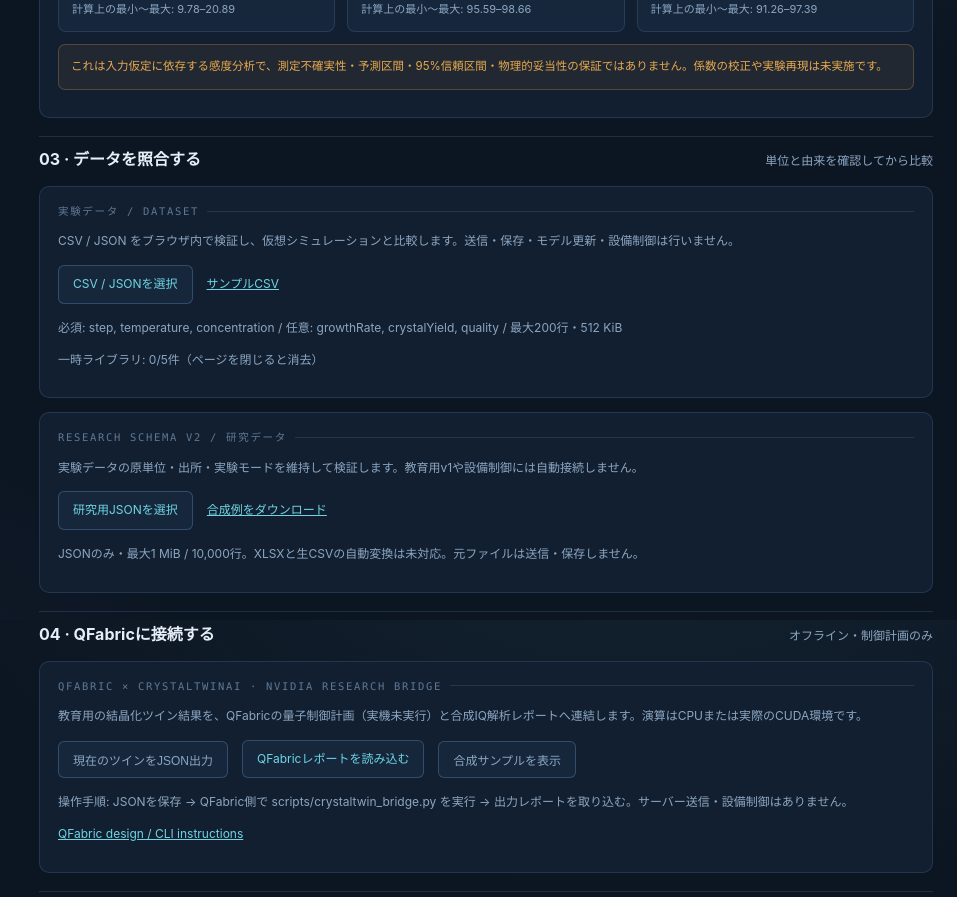
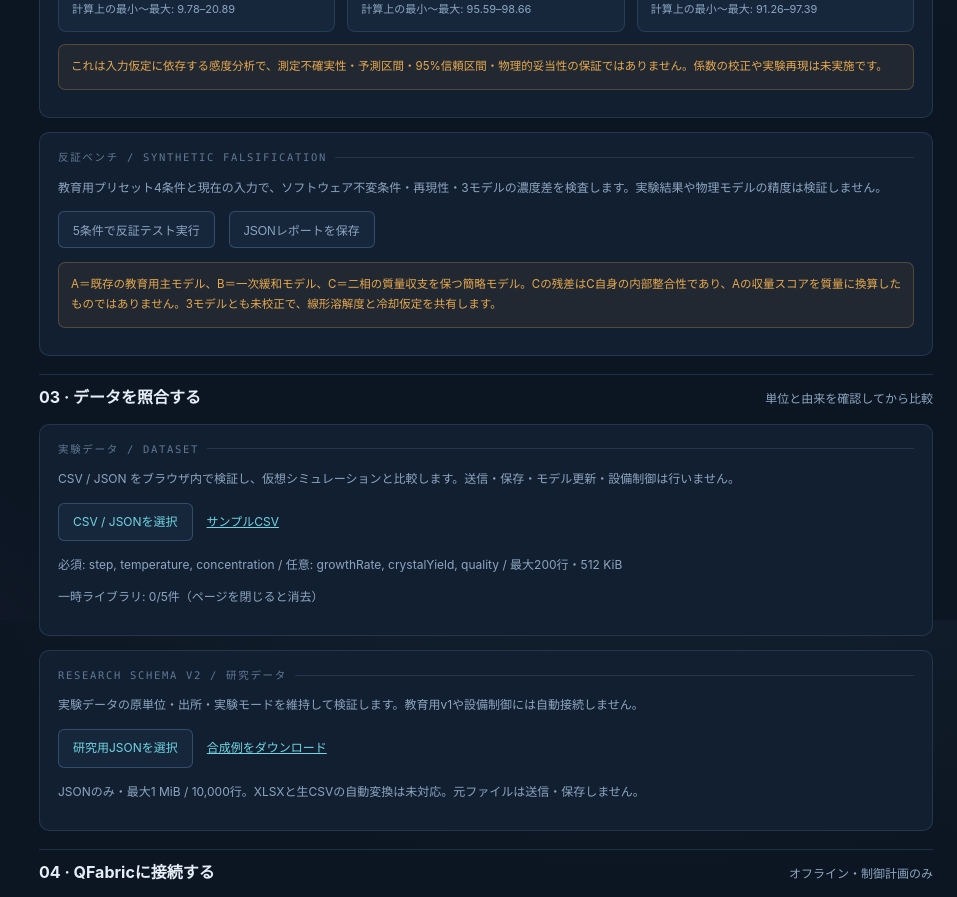
Before and after one commit to Takzin1/crystaltwinai, a Next.js app: page / in a window 1280 px wide. Shown: the part 1780-2677 px from the top of the page, without its empty margins (323-1280 px from the left). Built offline with nearby package versions, Linux system fonts and the light colour scheme.

Commit message:
feat: expose software falsification bench in verification workspace

```diff
--- a/src/app/page.tsx
+++ b/src/app/page.tsx
@@ -23,6 +23,7 @@ import QFabricBridgePanel from "@/components/QFabricBridgePanel";
 import QuantumTheoryEvidencePanel from "@/components/QuantumTheoryEvidencePanel";
 import BaselineComparisonPanel from "@/components/BaselineComparisonPanel";
 import VerificationLabPanel from "@/components/VerificationLabPanel";
+import FalsificationBenchPanel from "@/components/FalsificationBenchPanel";
 
 export default function Home() {
   const [lang, setLang] = useState<LanguageCode>("ja");
@@ -128,6 +129,7 @@ export default function Home() {
               <p>{lang === "ja" ? "異種モデル比較・入力感度" : "Model discrepancy and input sensitivity"}</p>
             </div>
             <VerificationLabPanel lang={lang} result={result} />
+            <FalsificationBenchPanel lang={lang} input={result.input} />
           </div>
 
           <div id="datasets" className="workbench-section">
```
